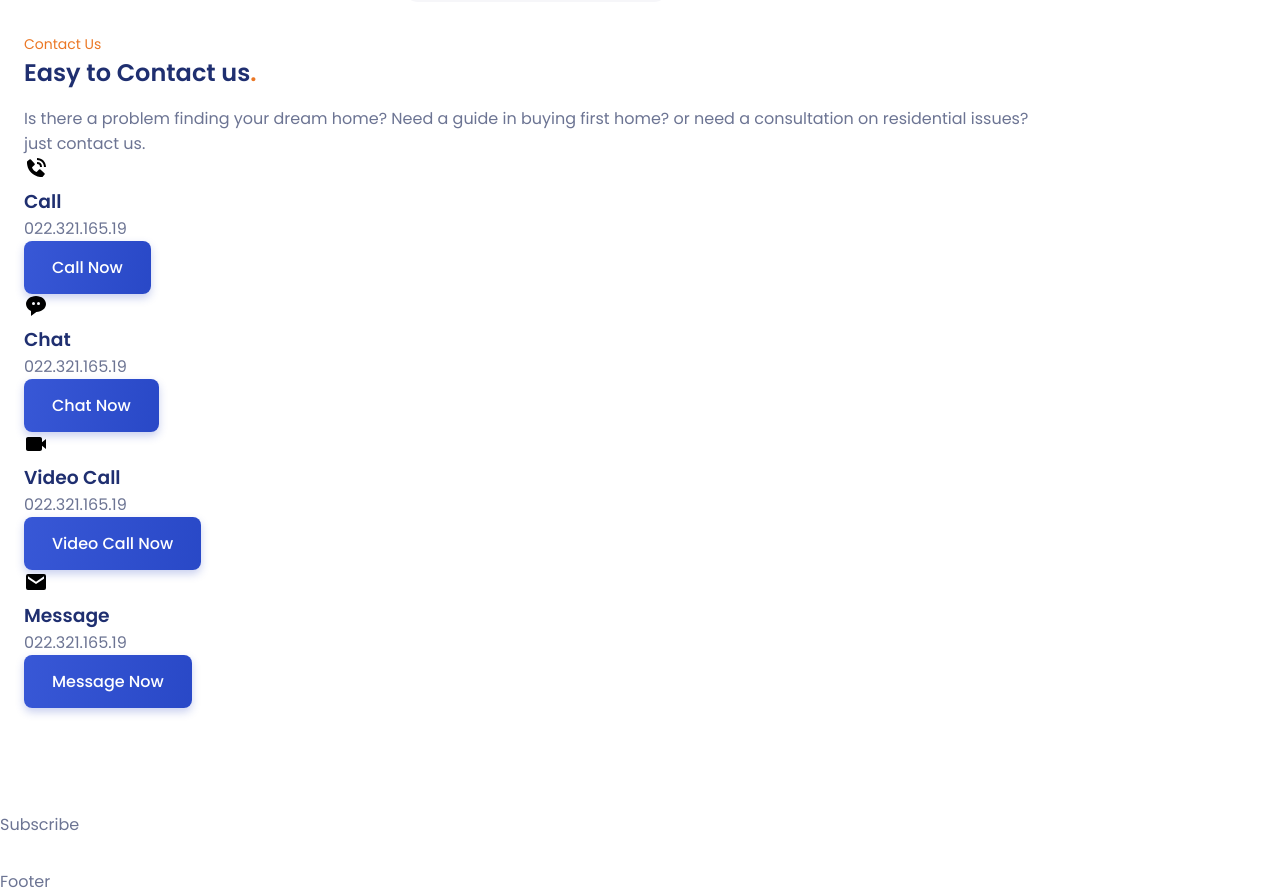
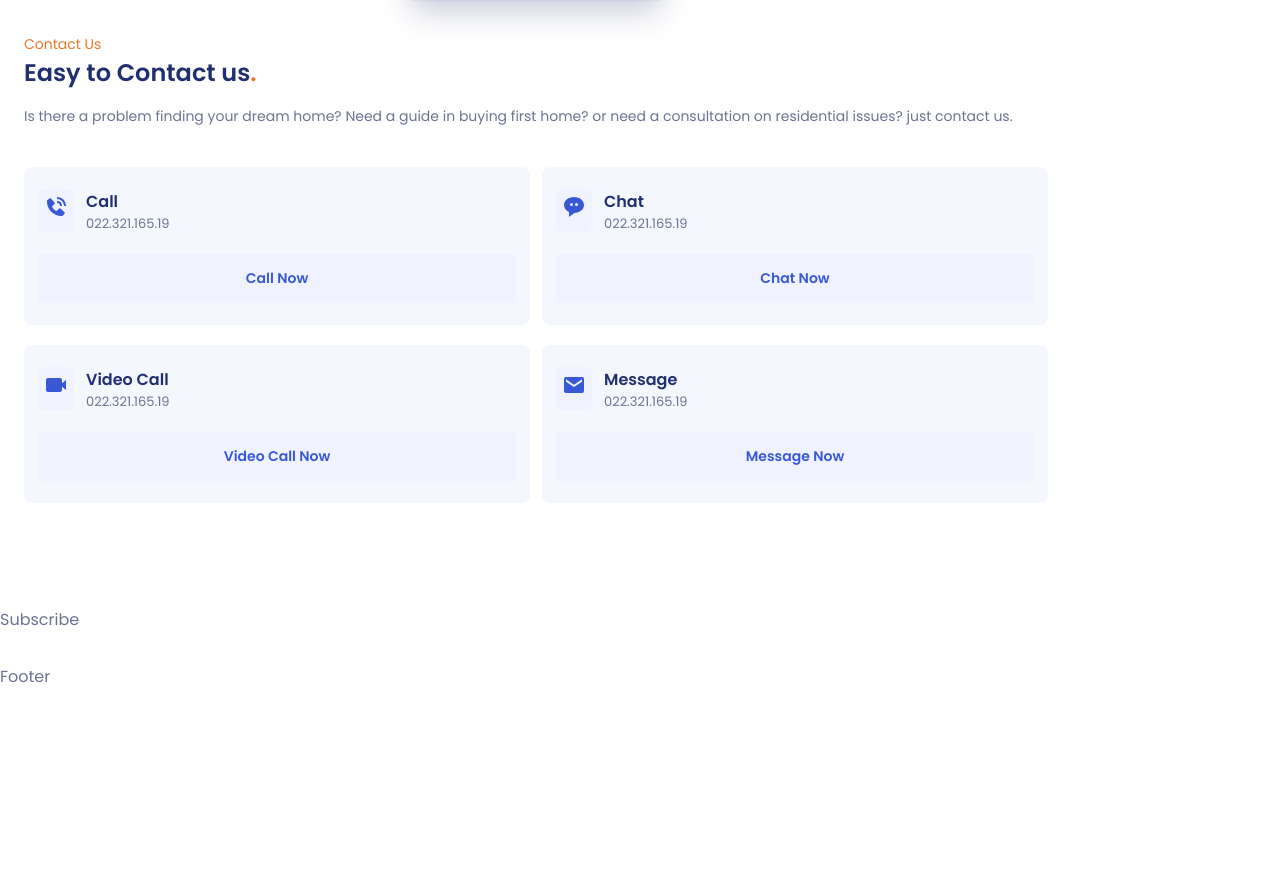
Before and after one commit to codeazamat/real-state-website, a Next.js app: page / in a window 1280 px wide. Shown: the part 3305-4199 px from the top of the page. After the commit the page ends 3994 px from the top, so only its background shows below. Built offline with nearby package versions, Linux system fonts and the light colour scheme.

Commit message:
Initial commit from Create Next App

```diff
--- a/components/Contact.tsx
+++ b/components/Contact.tsx
@@ -33,7 +33,10 @@ const Contact = () => {
           <div className="contact__card">
             <div className="contact__card-box">
               <div className="contact__card-info">
-                <CallSvg />
+                <div className="contact__card-icon">
+                  <CallSvg />
+                </div>
+
                 <div>
                   <h3 className="contact__card-title">Call</h3>
                   <p className="contact__card-description">022.321.165.19</p>
@@ -44,7 +47,10 @@ const Contact = () => {
 
             <div className="contact__card-box">
               <div className="contact__card-info">
-                <MessageSvg />
+                <div className="contact__card-icon">
+                  <MessageSvg />
+                </div>
+
                 <div>
                   <h3 className="contact__card-title">Chat</h3>
                   <p className="contact__card-description">022.321.165.19</p>
@@ -55,7 +61,10 @@ const Contact = () => {
 
             <div className="contact__card-box">
               <div className="contact__card-info">
-                <VideoSvg />
+                <div className="contact__card-icon">
+                  <VideoSvg />
+                </div>
+
                 <div>
                   <h3 className="contact__card-title">Video Call</h3>
                   <p className="contact__card-description">022.321.165.19</p>
@@ -66,7 +75,10 @@ const Contact = () => {
 
             <div className="contact__card-box">
               <div className="contact__card-info">
-                <EnveloSvg />
+                <div className="contact__card-icon">
+                  <EnveloSvg />
+                </div>
+
                 <div>
                   <h3 className="contact__card-title">Message</h3>
                   <p className="contact__card-description">022.321.165.19</p>
--- a/styles/globals.css
+++ b/styles/globals.css
@@ -655,7 +655,76 @@ button {
 .contact__img {
   position: absolute;
   width: 250px;
-  height: 300px
+  height: 300px;
+  overflow: hidden;
+  border-radius: 125px 125px 12px 12px;
+  inset: 0;
+  margin: auto;
+  box-shadow: 0 16px 32px hsla(228, 66%, 25%, 0.25);
+}
+
+.contact__description {
+  font-size: var(--small-font-size);
+  margin-bottom: 2.5rem;
+}
+
+.contact__card {
+  display: grid;
+  grid-template-columns: repeat(2, 1fr);
+  gap: 1.25rem 0.75rem;
+}
+
+.contact__card-box {
+  background-color: var(--border-color);
+  border: 2px solid var(--border-color);
+  padding: 1.25rem 0.75rem;
+  border-radius: 0.5rem;
+  transition: 0.3s;
+}
+
+.contact__card-info {
+  display: flex;
+  align-items: flex-start;
+  column-gap: 0.75rem;
+  margin-bottom: 1.25rem;
+}
+
+.contact__card-icon {
+  background-color: var(--first-color-lighten);
+  border-radius: 6px;
+  padding: 6px;
+}
+
+.contact__card-icon svg {
+  fill: var(--first-color);
+}
+
+.contact__card-title {
+  font-size: var(--normal-font-size);
+}
+
+.contact__card-description {
+  font-size: var(--smaller-font-size);
+}
+
+.contact__card-button {
+  font-size: var(--small-font-size);
+  padding: 14px 0;
+  width: 100%;
+  border-radius: 0.25rem;
+  background: var(--first-color-lighten);
+  color: var(--first-color);
+  font-weight: var(--font-semi-bold);
+  box-shadow: none;
+}
+
+.contact__card-button:hover {
+  background-color: var(--first-color);
+  color: #fff;
+}
+
+.contact__card-box:hover {
+  box-shadow: 0 8px 24px hsla(228, 66%, 45%, 0.1);
 }
 
 /*=============== SUBSCRIBE ===============*/
```
